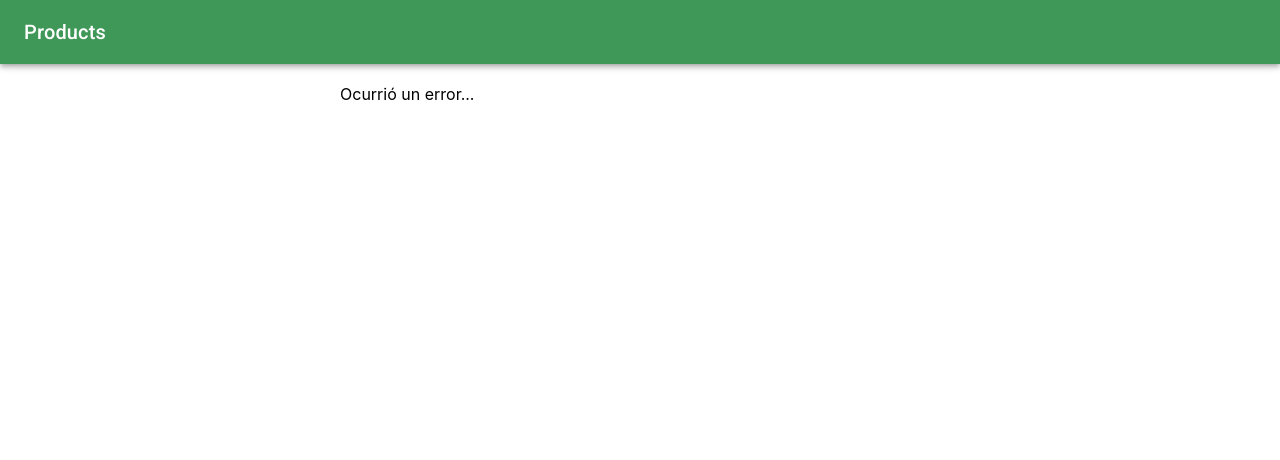
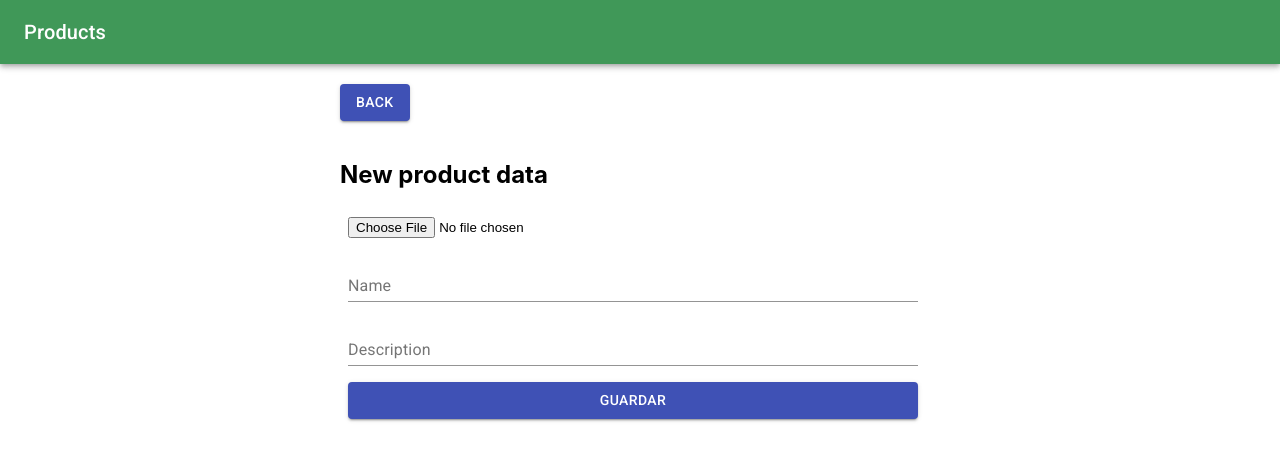
Before and after one commit to Santeee/aenimatest, a React (Create React App) app in the folder frontend/: page /product/create in a window 1280 px wide. Shown: the top 460 px of the page. Built offline with nearby package versions, Linux system fonts and the light colour scheme; no server answers.

Commit message:
Adding create product

```diff
--- a/frontend/src/App.js
+++ b/frontend/src/App.js
@@ -6,6 +6,7 @@ import { makeStyles } from '@material-ui/core/styles';
 import Typography from '@material-ui/core/Typography';
 import ListProducts from './pages/ListProducts';
 import ProductInfo from './pages/ProductInfo';
+import CreateProduct from './pages/CreateProduct';
 
 const App = () => {
 
@@ -21,16 +22,15 @@ const App = () => {
             </Typography>
           </Toolbar>
         </AppBar>
-
         <br></br>
 
         <main className={classes.layout}>
           <Switch>
+            <Route path="/product/create">
+              <CreateProduct />
+            </Route>
             <Route path="/product/:id">
               <ProductInfo />
-                </Route>
-                <Route path="/users">
-                  <ListProducts />
             </Route>
             <Route path="/">
               <ListProducts />
--- /dev/null
+++ b/frontend/src/pages/CreateProduct.js
@@ -0,0 +1,83 @@
+import React, { useState, useEffect } from 'react'
+import { makeStyles } from '@material-ui/core/styles';
+import Button from '@material-ui/core/Button';
+import TextField from '@material-ui/core/TextField';
+import axios from 'axios';
+
+const CreateProduct = () => {
+    const classes = useStyles();
+    const [image, setImage] = useState('');
+    const [name, setName] = useState('');
+    const [description, setDescription] = useState('');
+
+    const saveProduct = async () => {
+
+        const formData = new FormData();
+
+        formData.append(
+            "image",
+            image,
+            image.name
+        );
+
+        formData.append(
+            "name",
+            name
+        );
+
+        formData.append(
+            "description",
+            description
+        );
+
+        await axios.post('http://localhost:3000/api/products', formData, {
+            headers: {
+                "Content-Type": "multipart/form-data",
+            }
+            })
+            .then( res => alert("Guardado!") )
+            .catch( err => console.log(err) );
+    }
+
+    const onFileChange = event => {
+        setImage(event.target.files[0]);
+    };
+
+    return (
+        <div>
+            <Button variant="contained" color="primary" onClick={ () => window.location.href = `/`}>
+                Back
+            </Button>
+            <br></br>
+            <br></br>
+            <h2>New product data</h2>
+            <form
+                className={classes.root}
+                noValidate
+                autoComplete="off"
+                encType="multipart/form-data"
+                action="http://localhost:3000/api/products"
+                method="POST"
+            >
+                <input type="file" name="image" onChange={onFileChange}/>
+                <TextField id="standard-basic" label="Name" name="name" onChange={(e) => { setName(e.target.value) }}/>
+                <TextField id="standard-basic" label="Description" name="description" onChange={(e) => { setDescription(e.target.value) }}/>
+                <Button variant="contained" color="primary" onClick={saveProduct}>
+                    Guardar
+                </Button>
+            </form>
+        </div>
+    )
+}
+
+const useStyles = makeStyles((theme) => ({
+    root: {
+        '& > *': {
+        margin: theme.spacing(1),
+        width: '95%',
+        },
+    },
+}));
+
+
+export default CreateProduct
--- a/frontend/src/pages/ListProducts.js
+++ b/frontend/src/pages/ListProducts.js
@@ -2,6 +2,7 @@ import React from 'react';
 import { useState, useEffect } from 'react';
 import Typography from '@material-ui/core/Typography';
 import ProductListItem from '../components/ProductListItem';
+import Button from '@material-ui/core/Button';
 import axios from 'axios';
 
 const ListProducts = () => {
@@ -27,6 +28,10 @@ const ListProducts = () => {
 
     return (
         <div>
+            <Button variant="contained" color="primary" onClick={ () => window.location.href = `product/create`}>
+                Add Product
+            </Button>
+
             { (isLoading)
             ? (products.length === 0)
                 ? <Typography variant="body2" color="textSecondary" component="p">
--- a/frontend/src/pages/ProductInfo.js
+++ b/frontend/src/pages/ProductInfo.js
@@ -3,6 +3,7 @@ import { makeStyles } from '@material-ui/core/styles';
 import Card from '@material-ui/core/Card';
 import CardActionArea from '@material-ui/core/CardActionArea';
 import CardContent from '@material-ui/core/CardContent';
+import Button from '@material-ui/core/Button';
 import Typography from '@material-ui/core/Typography';
 import { useParams } from 'react-router-dom';
 import axios from 'axios';
@@ -30,6 +31,12 @@ const ProductInfo = () => {
     }, [])
 
     return (
+        <div>
+            <Button variant="contained" color="primary" onClick={ () => window.location.href = `/`}>
+                Back
+            </Button>
+
+            {
             (isLoading)
                 ? 'Carngando datos...'
                 : (isError)
@@ -58,6 +65,8 @@ const ProductInfo = () => {
                             </CardActionArea>
                         </Card>
                     )
+            }
+        </div>
     );
 }
 
```
Lines whose indentation alone changed are shown as unchanged.
